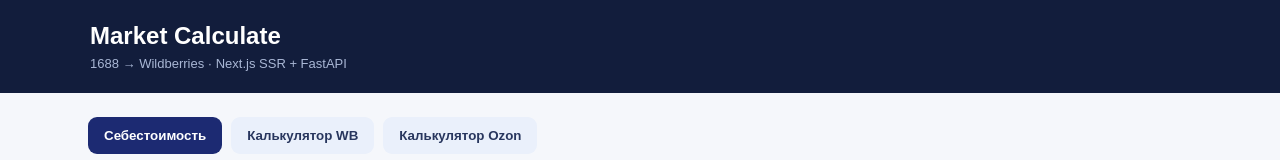
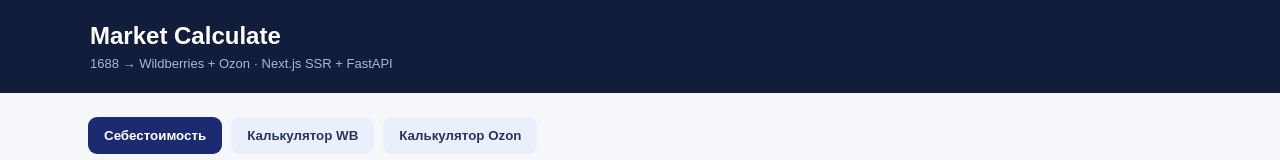
Before and after one commit to pereyasl0v/Market-calculate, a Next.js app in the folder frontend/: page / in a window 1280 px wide. Shown: the top 160 px of the page. Built offline with nearby package versions, Linux system fonts and the light colour scheme.

Commit message:
ui: update Market Calculate subtitle for Ozon support

```diff
--- a/frontend/app/page.jsx
+++ b/frontend/app/page.jsx
@@ -1,4 +1,4 @@
 import Calculator from "./calculator";
 export default function Page() {
-  return <main><header><div><strong>Market Calculate</strong><span>1688 → Wildberries · Next.js SSR + FastAPI</span></div></header><Calculator /></main>;
+  return <main><header><div><strong>Market Calculate</strong><span>1688 → Wildberries + Ozon · Next.js SSR + FastAPI</span></div></header><Calculator /></main>;
 }
```
